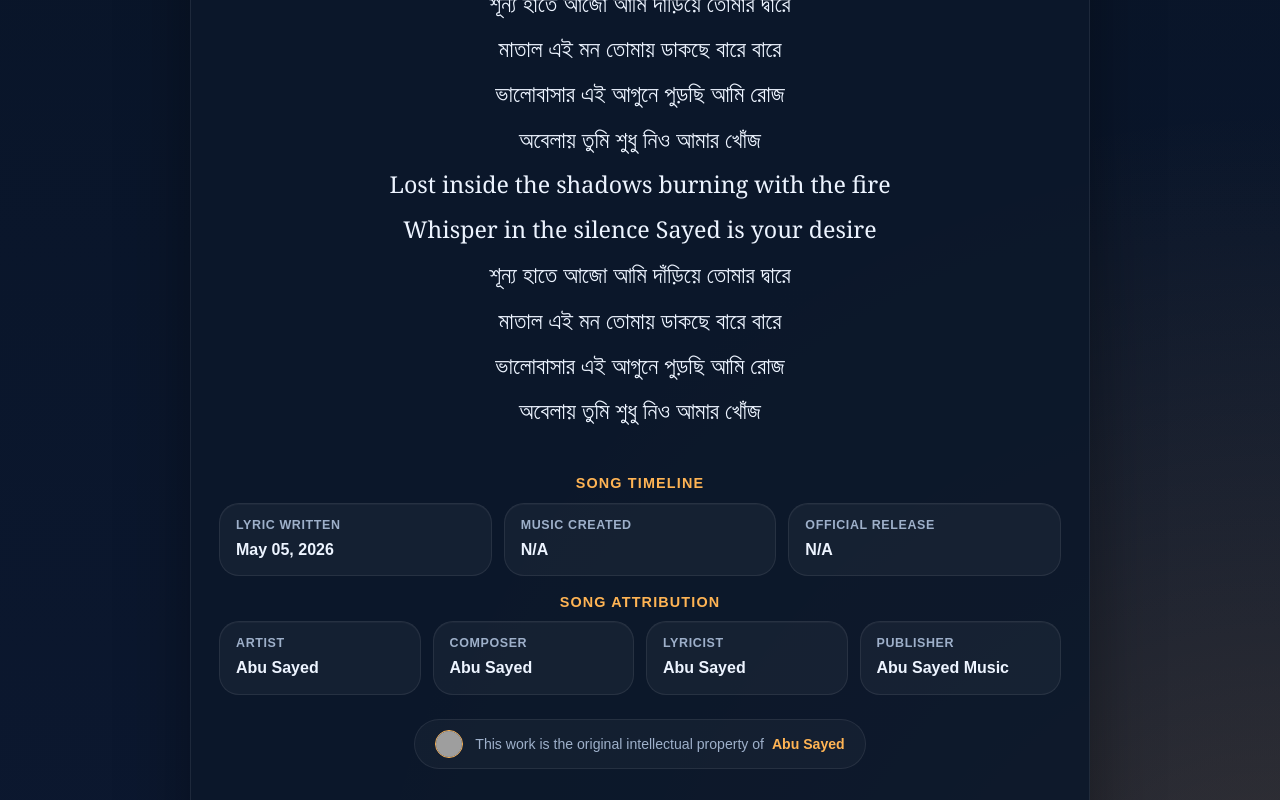
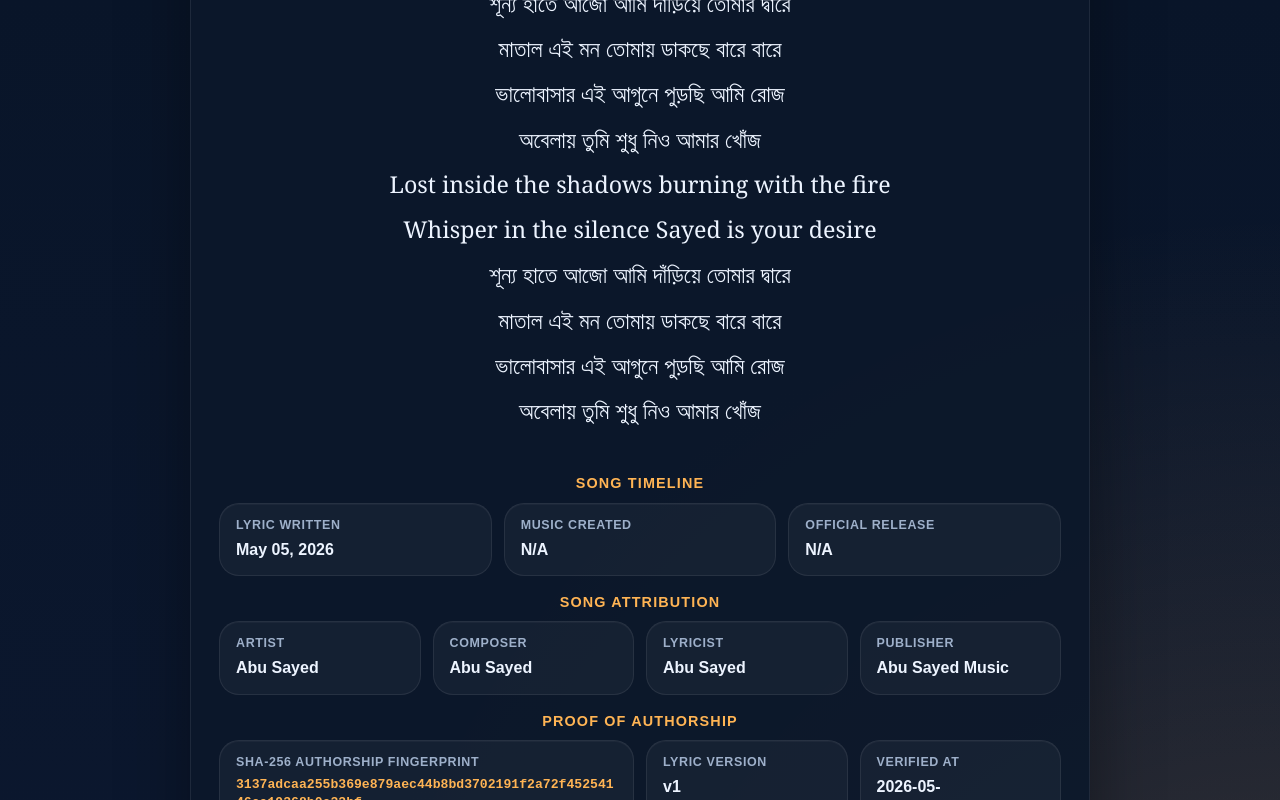
Before and after one commit to ImAbuSayed/shunno-hate, a plain HTML site: page index.html in a window 1280 px wide. Shown: the part 2000-2800 px from the top of the page. Drawn offline with Linux system fonts and the light colour scheme; grey boxes are pictures that could not be loaded.

Commit message:
feat: update song assets v1 with signed GPG commit [verified]

```diff
--- a/index.html
+++ b/index.html
@@ -14,9 +14,9 @@
     <meta name="keywords" content="Shunno Hate, Abu Sayed lyrics, original song lyrics, Abu Sayed original song, Abu Sayed lyricist, Abu Sayed composer, Abu Sayed songwriter, official lyrics">
     <meta name="robots" content="index,follow,max-snippet:-1,max-image-preview:large,max-video-preview:-1">
     <meta name="referrer" content="strict-origin-when-cross-origin">
-    <meta name="description" content="Official documentation of lyrics for &#x27;Shunno Hate&#x27;, a signature song by Abu Sayed, showcasing his original songwriting and composition.">
+    <meta name="description" content="Access the verified lyrics of &#x27;Shunno Hate&#x27;, an original song crafted, composed, and performed by Abu Sayed.">
     <meta property="og:title" content="Shunno Hate - Original Lyrics by Abu Sayed">
-    <meta property="og:description" content="Official documentation of lyrics for &#x27;Shunno Hate&#x27;, a signature song by Abu Sayed, showcasing his original songwriting and composition.">
+    <meta property="og:description" content="Access the verified lyrics of &#x27;Shunno Hate&#x27;, an original song crafted, composed, and performed by Abu Sayed.">
     <meta property="og:type" content="music.song">
     <meta property="og:url" content="https://imabusayed.github.io/shunno-hate/">
     <meta property="og:site_name" content="Abu Sayed Music">
@@ -24,7 +24,7 @@
     <meta name="last-modified" content="2026-05-05 18:40:45">
     <meta name="twitter:card" content="summary_large_image">
     <meta name="twitter:title" content="Shunno Hate - Original Lyrics by Abu Sayed">
-    <meta name="twitter:description" content="Official documentation of lyrics for &#x27;Shunno Hate&#x27;, a signature song by Abu Sayed, showcasing his original songwriting and composition.">
+    <meta name="twitter:description" content="Access the verified lyrics of &#x27;Shunno Hate&#x27;, an original song crafted, composed, and performed by Abu Sayed.">
     <link rel="canonical" href="https://imabusayed.github.io/shunno-hate/">
     <link rel="sitemap" type="application/xml" title="Sitemap" href="https://imabusayed.github.io/shunno-hate/sitemap.xml">
     <link rel="author" href="https://github.com/ImAbuSayed">
@@ -100,7 +100,7 @@
       "@id": "https://imabusayed.github.io/shunno-hate#webpage",
       "url": "https://imabusayed.github.io/shunno-hate/",
       "name": "Shunno Hate - Original Lyrics by Abu Sayed",
-      "description": "Official documentation of lyrics for 'Shunno Hate', a signature song by Abu Sayed, showcasing his original songwriting and composition.",
+      "description": "Access the verified lyrics of 'Shunno Hate', an original song crafted, composed, and performed by Abu Sayed.",
       "isPartOf": {
         "@id": "https://music.abusayed.com.bd/#website"
       },
@@ -537,7 +537,7 @@
 
         <div class="controls">
             <button class="btn-speak" id="speakBtn" title="Read the lyrics aloud"><span id="speakText">Read Aloud</span></button>
-            <a href="https://music.abusayed.com.bd/Licensing/?https://imabusayed.github.io/shunno-hate/" class="btn-license" title="Get licensing for this song" target="_blank">Music Rights & Licensing for Shunno Hate</a>
+            <a href="https://music.abusayed.com.bd/Licensing/?https://imabusayed.github.io/shunno-hate/" class="btn-license" title="Get licensing for this song" target="_blank">Commercial Licensing for Shunno Hate</a>
 
         </div>
         <br>
@@ -612,6 +612,26 @@
             <div class="meta-card">
                 <span class="meta-label">Publisher</span>
                 <strong>Abu Sayed Music</strong>
+            </div>
+
+                </div>
+            </div>
+
+            <div class="details-block">
+                <div class="details-title">Proof of Authorship</div>
+                <div class="meta-grid">
+
+            <div class="meta-card" style="grid-column: span 2;">
+                <span class="meta-label">SHA-256 Authorship Fingerprint</span>
+                <strong style="word-break: break-all; font-family: monospace; font-size: 0.82rem; color: var(--accent);">3137adcaa255b369e879aec44b8bd3702191f2a72f45254146ca19368b0c33bf</strong>
+            </div>
+            <div class="meta-card">
+                <span class="meta-label">Lyric Version</span>
+                <strong>v1</strong>
+            </div>
+            <div class="meta-card">
+                <span class="meta-label">Verified At</span>
+                <strong>2026-05-10T10:17:55.181862</strong>
             </div>
 
                 </div>
```
Also changed, not shown: excerpts/Bridge-Preview.txt (added), excerpts/Chorus-Preview.txt (added), excerpts/Hook-1-Preview.txt (added), excerpts/Hook-2-Preview.txt (added), excerpts/Pre-Chorus-1-Preview.txt (added), excerpts/Pre-Chorus-2-Preview.txt (added), excerpts/Verse-1-Preview.txt (added), excerpts/Verse-2-Preview.txt (added), excerpts/Verse-3-Preview.txt (added), hashes.txt (added), llms.txt, lyrics_backup/2026-05-10_shunno-hate-v1.txt (added), manifest.json (added), 1 other file.
